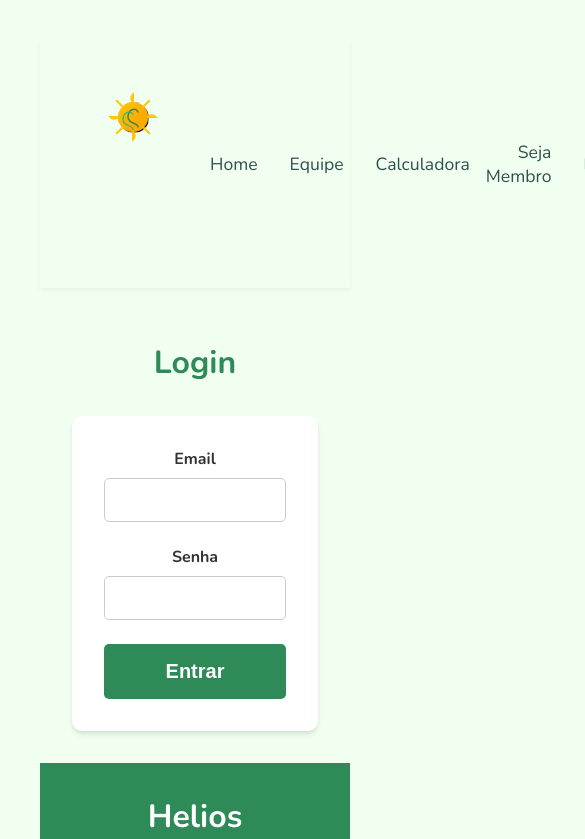
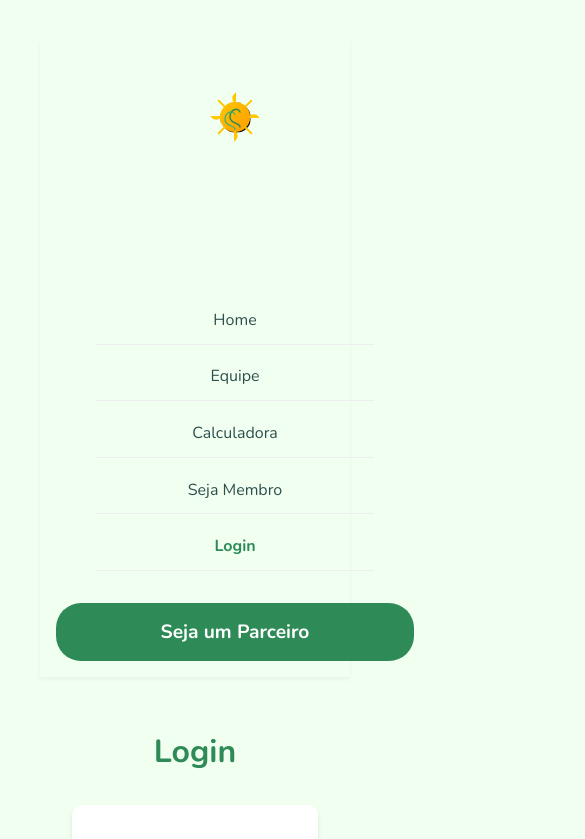
Before and after one commit to felipecmarins/projeto_integrador_4, a React (Vite) app in the folder helios-app/: page /login in a window 390 px wide. Shown: the top 839 px of the page, 585 px wide, since content can reach past the window. Built offline with nearby package versions, Linux system fonts and the light colour scheme.

Commit message:
feat: make site responsive for mobile

```diff
--- a/helios-app/src/components/Navbar.css
+++ b/helios-app/src/components/Navbar.css
@@ -6,6 +6,7 @@ nav {
   background-color: var(--background-color);
   box-shadow: 0 2px 4px 0 rgba(0, 0, 0, 0.05);
   font-family: var(--heading-font);
+  flex-wrap: wrap; /* Permite que os itens quebrem linha */
 }
 
 nav ul {
@@ -14,14 +15,16 @@ nav ul {
   margin: 0;
   padding: 0;
   align-items: center;
+  gap: 1rem; /* Adiciona espaçamento entre os itens */
 }
 
 nav ul li a {
   text-decoration: none;
   color: var(--text-color);
-  padding: 0.5rem 1rem;
+  padding: 0.5rem 0.5rem; /* Reduz padding lateral */
   transition: color 0.3s ease;
-  font-size: 1.1rem;
+  font-size: 1rem; /* Reduz um pouco o tamanho da fonte */
+  white-space: nowrap; /* Evita que o texto quebre */
 }
 
 nav ul li a:hover,
@@ -46,8 +49,45 @@ nav ul li a.active {
   text-decoration: none;
   transition: background-color 0.3s ease;
   font-weight: bold;
+  white-space: nowrap;
 }
 
 .cta-button:hover {
   background-color: var(--secondary-color);
 }
+
+/* Media Query para Mobile */
+@media (max-width: 768px) {
+  nav {
+    flex-direction: column;
+    padding: 1rem;
+    gap: 1rem;
+  }
+
+  nav ul {
+    flex-direction: column;
+    width: 100%;
+    text-align: center;
+    gap: 0.5rem;
+  }
+
+  nav ul li {
+    width: 100%;
+  }
+
+  nav ul li a {
+    display: block;
+    padding: 0.8rem;
+    border-bottom: 1px solid #eee;
+  }
+
+  .logo {
+    margin-bottom: 0.5rem;
+  }
+
+  .cta-button {
+    width: 100%;
+    text-align: center;
+    margin-top: 1rem;
+  }
+}
--- a/helios-app/src/views/BecomeMember.css
+++ b/helios-app/src/views/BecomeMember.css
@@ -33,6 +33,7 @@
   color: var(--primary-color);
   font-family: var(--heading-font);
   margin-bottom: 1rem;
+  line-height: 1.2;
 }
 
 .hero-section p {
@@ -51,6 +52,7 @@
   font-weight: bold;
   font-size: 1.2rem;
   transition: background-color 0.3s ease, transform 0.3s ease;
+  display: inline-block; /* Garante que padding funcione */
 }
 
 .cta-button:hover {
@@ -175,3 +177,27 @@
 .footer-section h4 {
     color: var(--primary-color)
 }
+
+/* Media Query para Mobile */
+@media (max-width: 768px) {
+  .become-member-page {
+    padding: 1rem;
+  }
+
+  .hero-section h1 {
+    font-size: 2rem;
+  }
+
+  .steps {
+    flex-direction: column;
+  }
+
+  .differentiators {
+    grid-template-columns: 1fr;
+  }
+
+  .footer-section {
+    flex-direction: column;
+    gap: 1rem;
+  }
+}
--- a/helios-app/src/views/Calculator.css
+++ b/helios-app/src/views/Calculator.css
@@ -8,6 +8,7 @@
   text-align: center;
   color: var(--primary-color);
   margin-bottom: 2rem;
+  font-family: var(--heading-font);
 }
 
 .calculator-form {
@@ -27,7 +28,7 @@
 
 .form-group label {
   margin-bottom: 0.5rem;
-  color: #333;
+  color: var(--text-color);
   font-weight: bold;
 }
 
@@ -52,7 +53,7 @@
 }
 
 .calculate-button:hover {
-  background-color: #047857; /* Emerald-700 */
+  background-color: var(--secondary-color);
 }
 
 .results {
@@ -64,7 +65,7 @@
 }
 
 .results h2 {
-  color: #333;
+  color: var(--text-color);
   font-size: 1.5rem;
   margin-bottom: 1rem;
 }
@@ -74,3 +75,15 @@
   font-weight: bold;
   color: var(--primary-color);
 }
+
+/* Media Query para Mobile */
+@media (max-width: 768px) {
+  .calculator-form {
+    grid-template-columns: 1fr; /* Muda para uma única coluna */
+    padding: 1.5rem;
+  }
+
+  .calculate-button {
+    grid-column: span 1; /* Ocupa a única coluna disponível */
+  }
+}
--- a/helios-app/src/views/Home.css
+++ b/helios-app/src/views/Home.css
@@ -1,13 +1,14 @@
 .hero {
   text-align: center;
   padding: 4rem 1rem;
-  background-color: #f4f7f6; /* Cor de fundo suave */
+  background-color: var(--background-color);
 }
 
 .hero h1 {
   font-size: 3rem;
-  color: #2c3e50;
+  color: var(--text-color);
   margin-bottom: 1rem;
+  font-family: var(--heading-font);
 }
 
 .hero p {
@@ -15,12 +16,12 @@
   max-width: 600px;
   margin: 0 auto 2rem auto;
   line-height: 1.6;
-  color: #34495e;
+  color: var(--text-color);
 }
 
 .cta-button {
-  background-color: #ffc700; /* Amarelo solar */
-  color: #2c3e50;
+  background-color: var(--primary-color);
+  color: white;
   padding: 15px 30px;
   border-radius: 5px;
   text-decoration: none;
@@ -30,7 +31,7 @@
 }
 
 .cta-button:hover {
-  background-color: #ffb800; /* Amarelo um pouco mais escuro */
+  background-color: var(--secondary-color);
 }
 
 /* Estilos para a seção do mapa */
@@ -41,15 +42,27 @@
 
 .map-section h2 {
   font-size: 2.5rem;
-  color: #2c3e50;
+  color: var(--text-color);
   margin-bottom: 1rem;
+  font-family: var(--heading-font);
 }
 
 .map-section p {
   font-size: 1.2rem;
-  color: #34495e;
+  color: var(--text-color);
   margin-bottom: 2rem;
   max-width: 600px;
   margin-left: auto;
   margin-right: auto;
 }
+
+/* Media Query para Mobile */
+@media (max-width: 768px) {
+  .hero h1 {
+    font-size: 2rem;
+  }
+
+  .hero p {
+    font-size: 1rem;
+  }
+}
--- a/helios-app/src/views/Team.css
+++ b/helios-app/src/views/Team.css
@@ -6,13 +6,14 @@
 
 .team-page h1 {
   font-size: 3rem;
-  color: #2c3e50;
+  color: var(--text-color);
   margin-bottom: 1rem;
+  font-family: var(--heading-font);
 }
 
 .team-intro {
   font-size: 1.2rem;
-  color: #34495e;
+  color: var(--text-color);
   margin-bottom: 3rem;
   max-width: 600px;
   margin-left: auto;
@@ -25,3 +26,14 @@
   justify-content: center;
   gap: 2.5rem;
 }
+
+/* Media Query para Mobile */
+@media (max-width: 768px) {
+  .team-page h1 {
+    font-size: 2.2rem;
+  }
+
+  .team-members {
+    gap: 1.5rem;
+  }
+}
```
